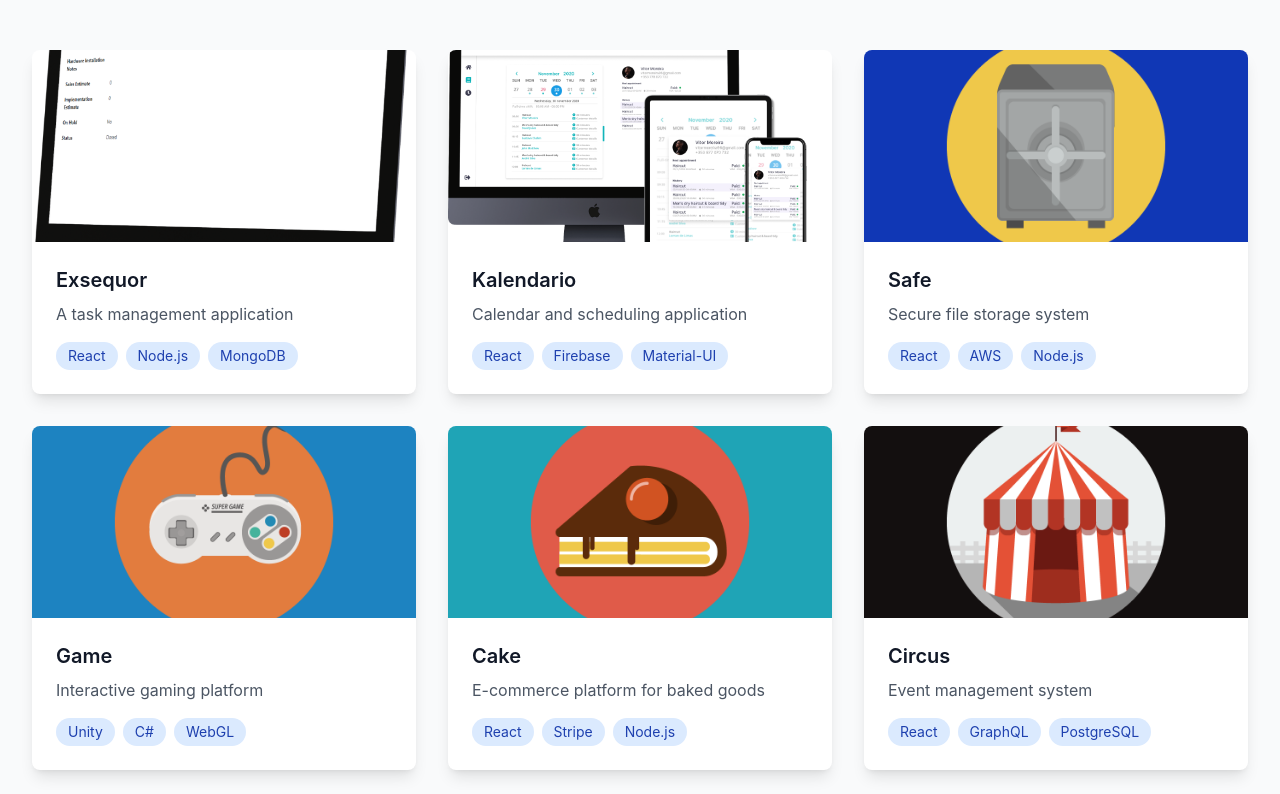
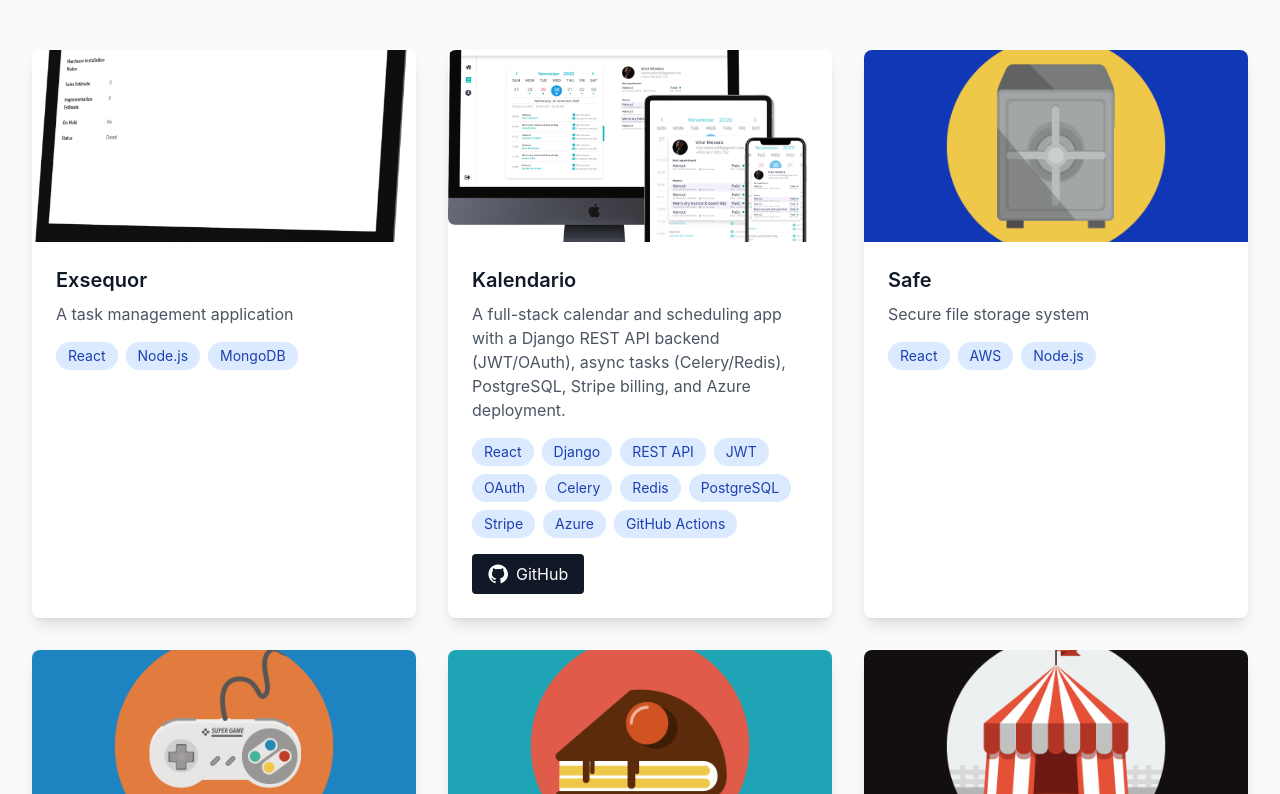
Before and after one commit to Gchahm/gchahm.github.io, a Next.js app: page / in a window 1280 px wide. Shown: the part 474-1268 px from the top of the page. Built offline with nearby package versions, Linux system fonts and the light colour scheme.

Commit message:
update kalendario section

```diff
--- a/pages/index.tsx
+++ b/pages/index.tsx
@@ -13,9 +13,10 @@ const projects = [
   },
   {
     title: 'Kalendario',
-    description: 'Calendar and scheduling application',
+    description: 'A full-stack calendar and scheduling app with a Django REST API backend (JWT/OAuth), async tasks (Celery/Redis), PostgreSQL, Stripe billing, and Azure deployment.',
     image: '/img/portfolio/kalendario.png',
-    tags: ['React', 'Firebase', 'Material-UI'],
+    tags: ['React', 'Django', 'REST API', 'JWT', 'OAuth', 'Celery', 'Redis', 'PostgreSQL', 'Stripe', 'Azure', 'GitHub Actions'],
+    github: 'https://github.com/Gchahm/Kalendario',
   },
   {
     title: 'Safe',
@@ -165,6 +166,20 @@ export default function Home() {
                         </span>
                       ))}
                     </div>
+                    {project.github && (
+                      <a
+                        href={project.github}
+                        target="_blank"
+                        rel="noopener noreferrer"
+                        className="inline-flex items-center gap-2 mt-4 px-4 py-2 bg-gray-900 text-white rounded hover:bg-gray-700 transition-colors"
+                        aria-label={`View ${project.title} on GitHub`}
+                      >
+                        <svg className="w-5 h-5" fill="currentColor" viewBox="0 0 24 24">
+                          <path d="M12 .5C5.73.5.5 5.74.5 12.02c0 5.1 3.29 9.42 7.86 10.96.58.11.79-.25.79-.56 0-.28-.01-1.02-.02-2-3.2.7-3.88-1.54-3.88-1.54-.53-1.34-1.3-1.7-1.3-1.7-1.06-.72.08-.71.08-.71 1.17.08 1.78 1.2 1.78 1.2 1.04 1.78 2.73 1.27 3.4.97.11-.75.41-1.27.74-1.56-2.55-.29-5.23-1.28-5.23-5.7 0-1.26.45-2.29 1.19-3.1-.12-.29-.52-1.46.11-3.05 0 0 .97-.31 3.18 1.18a11.1 11.1 0 0 1 2.9-.39c.98 0 1.97.13 2.9.39 2.2-1.49 3.17-1.18 3.17-1.18.63 1.59.23 2.76.11 3.05.74.81 1.19 1.84 1.19 3.1 0 4.43-2.69 5.41-5.25 5.7.42.36.79 1.09.79 2.2 0 1.59-.01 2.87-.01 3.26 0 .31.21.68.8.56C20.71 21.44 24 17.12 24 12.02 24 5.74 18.27.5 12 .5z"/>
+                        </svg>
+                        GitHub
+                      </a>
+                    )}
                   </div>
                 </motion.div>
               ))}
```
